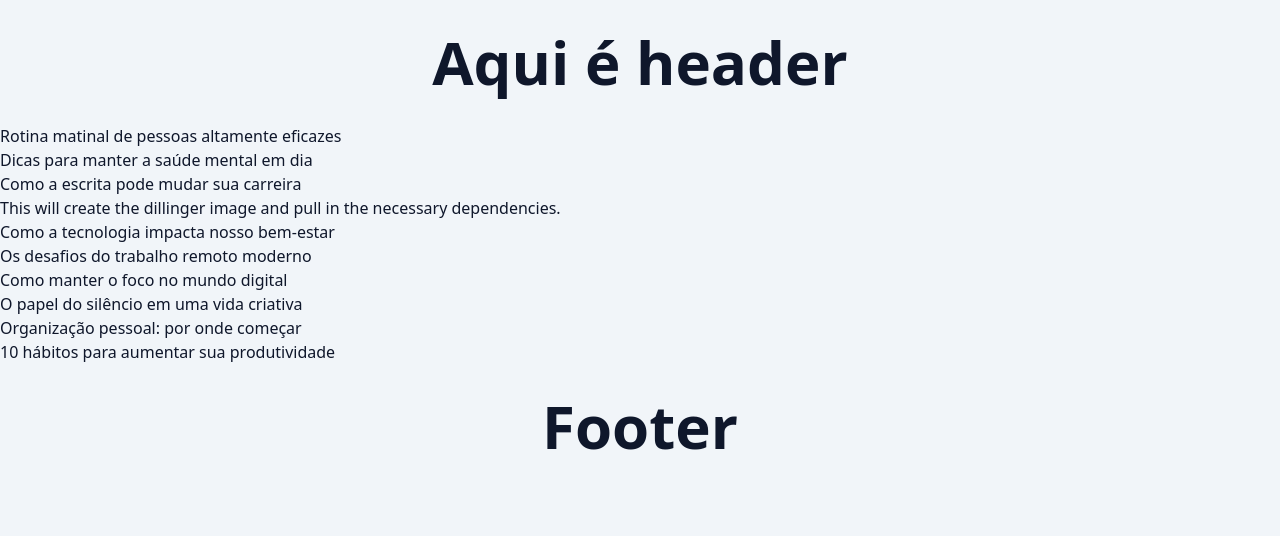
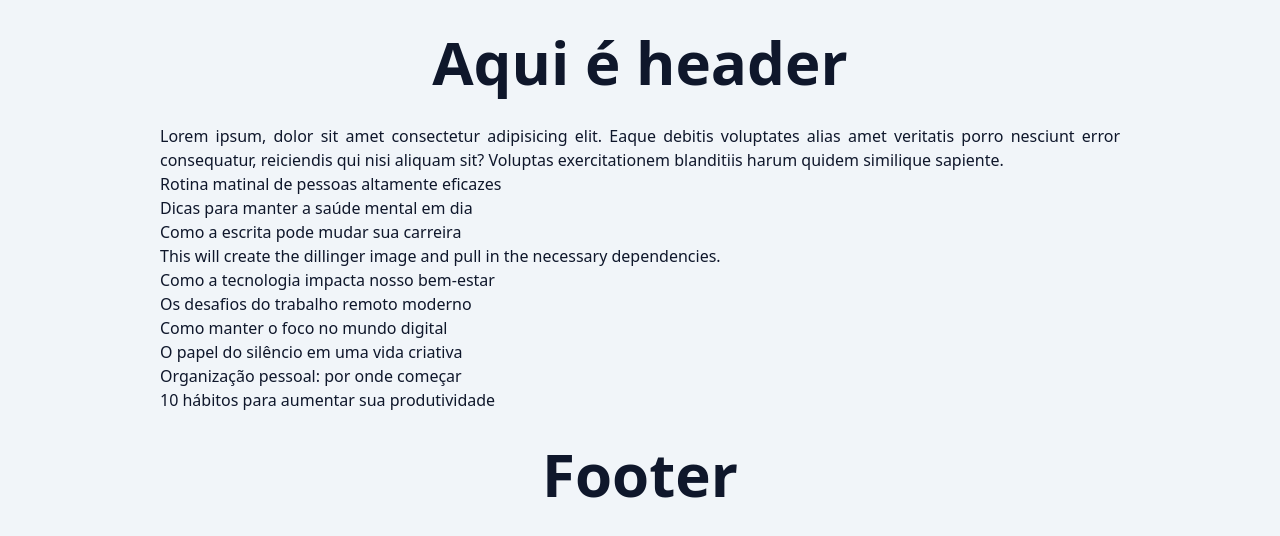
Before and after one commit to MarcosReisDS/blog, a Next.js app: page / in a window 1280 px wide. Shown: the top 536 px of the page. Built offline with nearby package versions, Linux system fonts and the light colour scheme.

Commit message:
aula 114

```diff
--- a/src/app/page.tsx
+++ b/src/app/page.tsx
@@ -1,3 +1,4 @@
+import { Container } from "@/components/Container";
 import { PostsList } from "@/components/PostsList";
 import { SpinLoader } from "@/components/SpinLoader";
 import { Suspense } from "react";
@@ -5,9 +6,10 @@ import { Suspense } from "react";
 export default async function HomePage() {
 
     return (
-        <div className="text-slate-900 bg-slate-100 min-h-screen">
+        <Container>
             <header>
                 <h1 className="text-6xl font-bold text-center py-8">Aqui é header</h1>
+                <p className="text-justify py">Lorem ipsum, dolor sit amet consectetur adipisicing elit. Eaque debitis voluptates alias amet veritatis porro nesciunt error consequatur, reiciendis qui nisi aliquam sit? Voluptas exercitationem blanditiis harum quidem similique sapiente.</p>
             </header>
 
             <Suspense fallback={<SpinLoader />}>
@@ -17,6 +19,6 @@ export default async function HomePage() {
             <footer>
                 <p className="text-6xl font-bold text-center py-8">Footer</p>
             </footer>
-        </div>
+        </Container>
     )
 }
--- /dev/null
+++ b/src/components/Container/index.tsx
@@ -0,0 +1,13 @@
+type containerProps = {
+    children: React.ReactNode;
+}
+
+export function Container({ children }: containerProps) {
+    return (
+        <div className="text-slate-900 bg-slate-100 min-h-screen">
+            <div className="max-w-screen-lg mx-auto px-8">
+                {children}
+            </div>
+        </div>
+    )
+}
```
